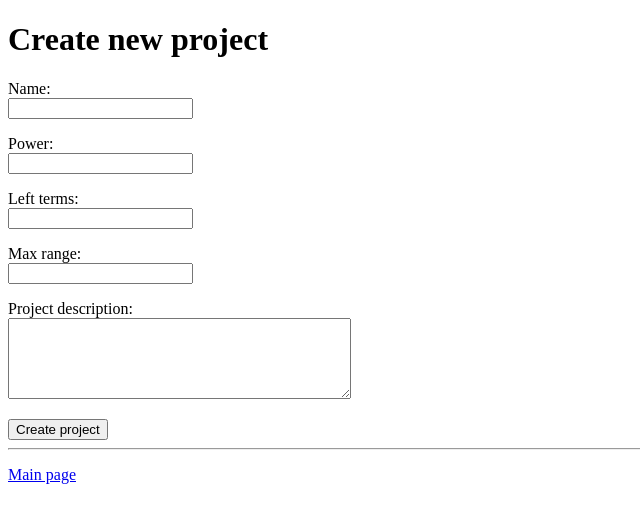
After one commit to nuuttikuosa/laskentaprojektien-hallinta, a Flask app: page /new_project in a window 1280 px wide. The commit adds this page. Shown: the top 523 px of the page, without its empty margins (0-640 px from the left). Run offline with Flask 3, Linux system fonts and the light colour scheme.

Commit message:
added creating and viewing project

```diff
--- a/app.py
+++ b/app.py
@@ -1,7 +1,7 @@
 import sqlite3
 from flask import Flask
 from flask import redirect, render_template, request, session
-import config, users
+import config, users, projects
 
 app = Flask(__name__)
 app.secret_key = config.secret_key
@@ -9,6 +9,29 @@ app.secret_key = config.secret_key
 @app.route("/")
 def index():
     return render_template("index.html")
+
+@app.route("/project/<int:project_id>")
+def show_project(project_id):
+    project = projects.get_project(project_id)
+    #tasks = projects.get_tasks(thread_id)
+    return render_template("project.html", project=project)
+
+@app.route("/new_project", methods=["GET", "POST"])
+def new_project():
+
+    if request.method == "GET":
+        return render_template("new_project.html")
+
+    if request.method == "POST":
+       title = request.form["name"]
+       parameter_one = request.form["power"]
+       parameter_two = request.form["left_terms"]
+       max_tasks = request.form["max_range"]
+       description = request.form["description"]
+       user_id = session["user_id"]
+
+    project_id = projects.add_project(title, parameter_one, parameter_two, max_tasks, description, user_id)
+    return redirect("/project/" + str(project_id))
 
 @app.route("/register", methods=["GET", "POST"])
 def register():
--- a/templates/index.html
+++ b/templates/index.html
@@ -12,6 +12,12 @@
       You are signed as {{ session.username }}
     </p>
     {% endif %}
+
+    {% if session.user_id %}
+    <p>
+    <a href="/new_project">Create new project</a>
+    </p>
+    {% endif %}
     <p>
       <a href="/register">Create account</a> |
       {% if session.user_id %}
--- /dev/null
+++ b/templates/new_project.html
@@ -0,0 +1,42 @@
+<!DOCTYPE html>
+<html>
+
+<head>
+  <title>Create project</title>
+</head>
+
+<body>
+  <h1>Create new project</h1>
+
+  <form action="/new_project" method="post">
+    <p>
+      Name: <br />
+      <input type="text" name="name" />
+    </p>
+    <p>
+      Power: <br />
+      <input type="number" name="power" />
+    </p>
+    <p>
+      Left terms: <br />
+      <input type="number" name="left_terms" />
+    </p>
+    <p>
+      Max range: <br />
+      <input type="number" name="max_range" />
+    </p>
+    <p>
+      Project description:<br />
+      <textarea name="description" rows="5" cols="40"></textarea>
+    </p>
+
+    <input type="submit" value="Create project" />
+  </form>
+
+  <hr />
+  <p>
+    <a href="/">Main page</a>
+  </p>
+</body>
+
+</html>
```
Also changed, not shown: projects.py (added, +12 -0 lines), templates/project.html (added, +20 -0 lines).
